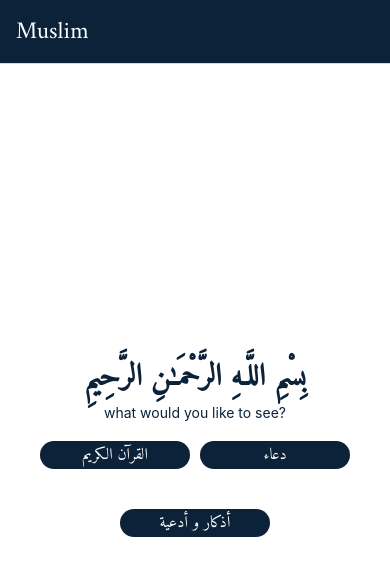
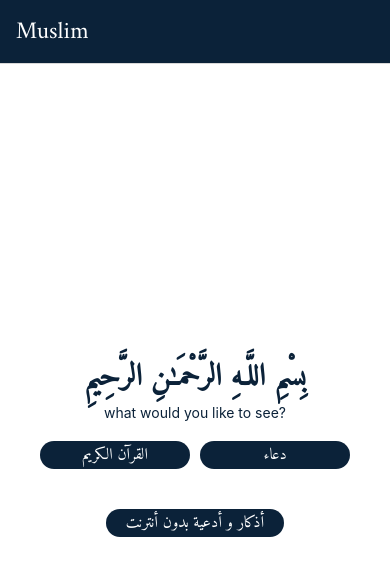
Before and after one commit to abdenassar01/muslim, a React Native app: screen /Home in a window 390 px wide. Shown: the top 576 px of the page. Built offline with nearby package versions, Linux system fonts and the light colour scheme.

Commit message:
updating back button to match theme

```diff
--- a/components/screens/home/Home.tsx
+++ b/components/screens/home/Home.tsx
@@ -30,8 +30,8 @@ const Home = ({ navigation }: any) => {
         </Pressable>
       </View>
       <Pressable onPress={ () => navigation.navigate('Azkar') } style={ styles.button }>
-          <Text style={styles.text}>أذكار و أدعية</Text>
-        </Pressable>
+        <Text style={styles.text}>أذكار و أدعية بدون أنترنت</Text>
+      </Pressable>
     </View>
   )
 }
@@ -51,9 +51,10 @@ const styles = StyleSheet.create({
   },
   button: {
     marginVertical: 20,
-    width: 150,
+    minWidth: 150,
     backgroundColor: '#0B2239',
     borderRadius: 50,
+    paddingHorizontal: 20,
     marginHorizontal: 5,
   },
   text: {
```
Also changed, not shown: assets/back.png.
